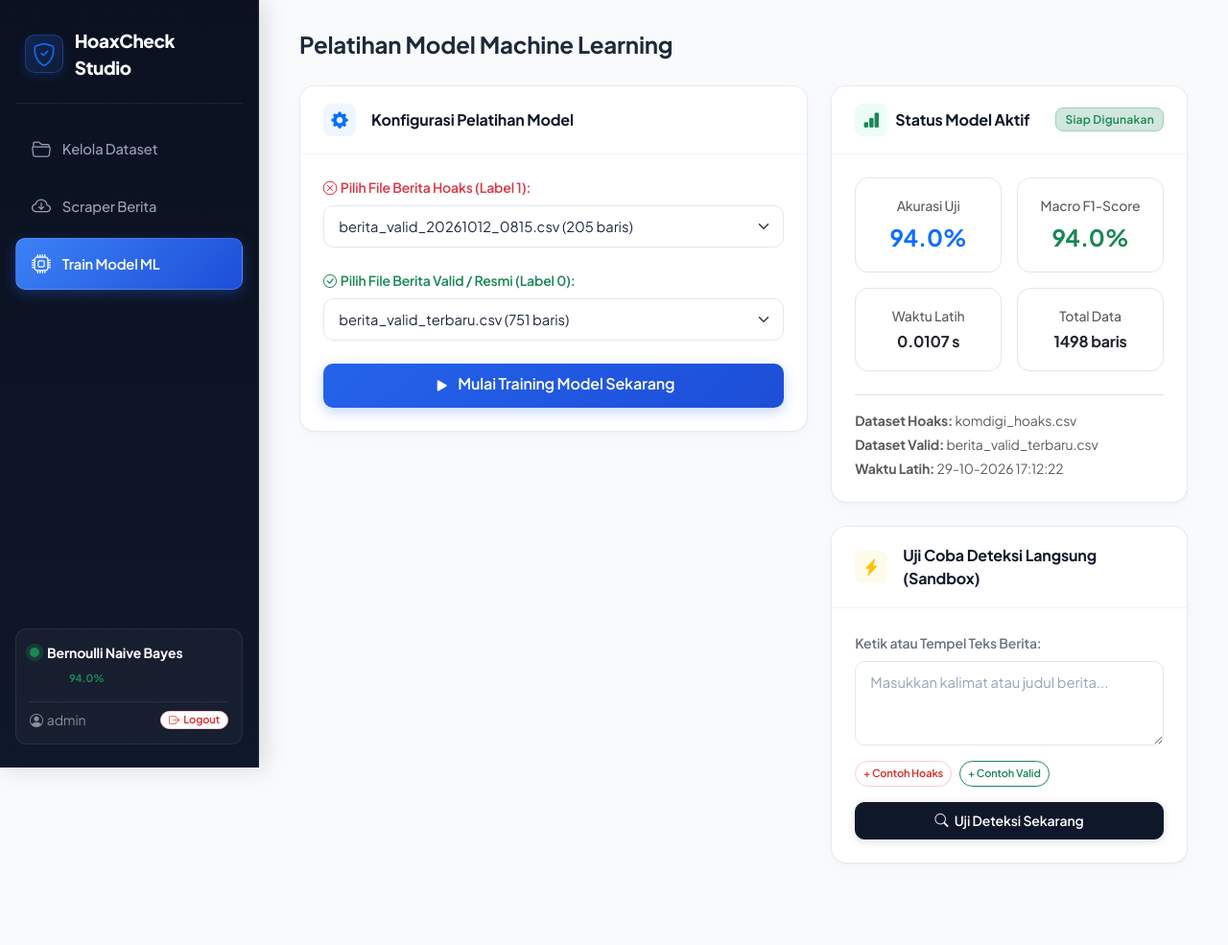
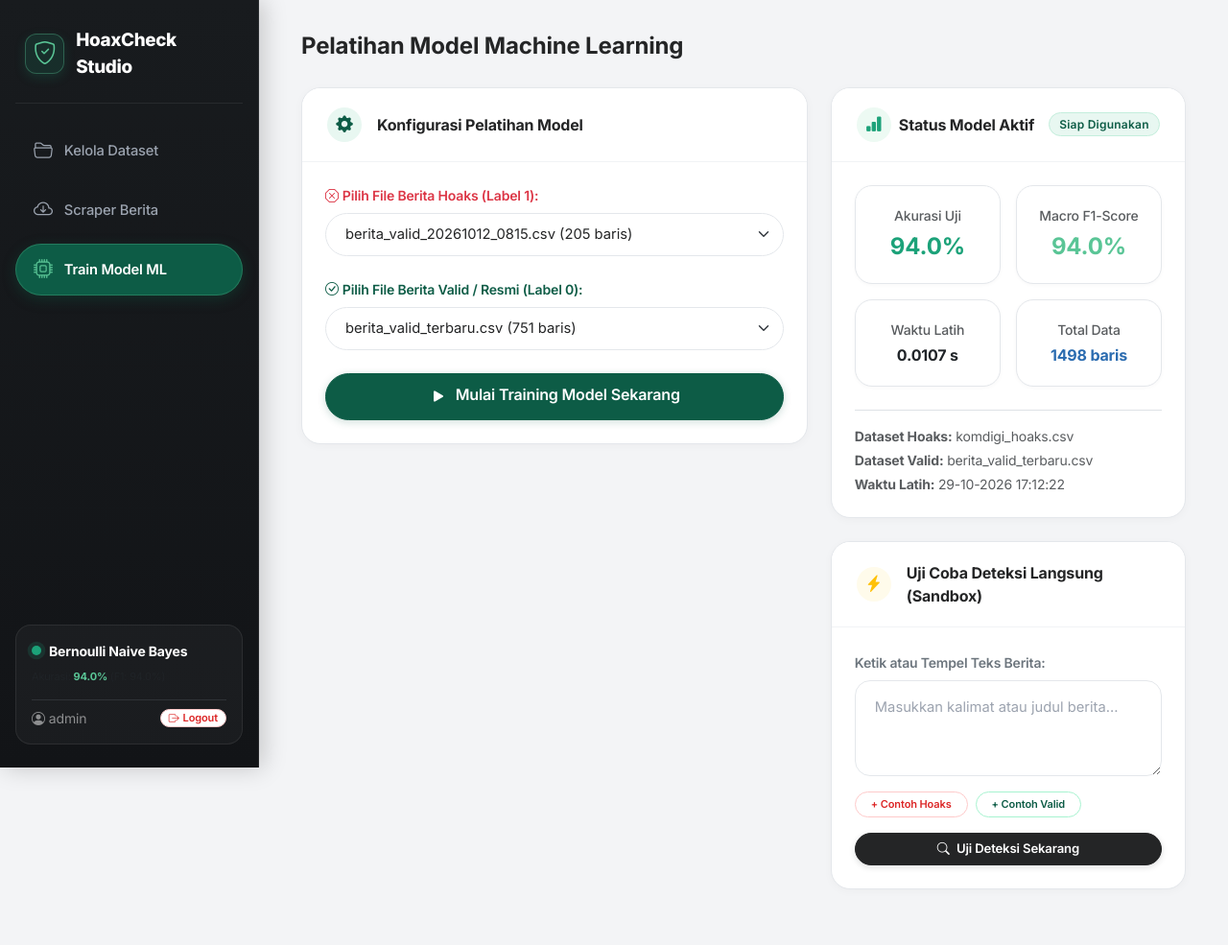
Before and after one commit to M-Aqilaz/HoaxCheckML, a Flask app: page /train in a window 1280 px wide. Shown: the whole page at 96% size. Before the commit the page ends 900 px from the top, so only its background shows below. Run offline with Flask 3, Linux system fonts and the light colour scheme; the visitor is signed in with stand-in values (Sample User, id 1).

Commit message:
style(design-system): apply new design system tokens (emerald/mint/neutral palette, Inter font, pill buttons, and rounded cards)

```diff
--- a/web/templates/base.html
+++ b/web/templates/base.html
@@ -4,22 +4,29 @@
     <meta charset="UTF-8">
     <meta name="viewport" content="width=device-width, initial-scale=1.0">
     <title>{% block title %}HoaxCheck Studio{% endblock %}</title>
-    <!-- Google Fonts -->
+    <!-- Google Fonts: Inter -->
     <link rel="preconnect" href="https://fonts.googleapis.com">
     <link rel="preconnect" href="https://fonts.gstatic.com" crossorigin>
-    <link href="https://fonts.googleapis.com/css2?family=Plus+Jakarta+Sans:wght@400;500;600;700;800&display=swap" rel="stylesheet">
+    <link href="https://fonts.googleapis.com/css2?family=Inter:wght@400;500;600;700;800&display=swap" rel="stylesheet">
     <!-- Bootstrap & Icons -->
     <link href="https://cdn.jsdelivr.net/npm/bootstrap@5.3.3/dist/css/bootstrap.min.css" rel="stylesheet">
     <link rel="stylesheet" href="https://cdn.jsdelivr.net/npm/bootstrap-icons@1.11.3/font/bootstrap-icons.min.css">
     <style>
         :root {
             --sidebar-width: 270px;
-            --sidebar-bg: #0b1120;
-            --sidebar-hover: rgba(255, 255, 255, 0.06);
+            --sidebar-bg: #181b1e;
+            --sidebar-hover: rgba(255, 255, 255, 0.07);
             --sidebar-border: rgba(255, 255, 255, 0.08);
-            --primary-color: #2563eb;
-            --primary-gradient: linear-gradient(135deg, #3b82f6 0%, #1d4ed8 100%);
-            --body-bg: #f8fafc;
+
+            /* Design System Tokens */
+            --primary: #1ca279;
+            --primary-dark: #0d5c46;
+            --secondary: #5ac596;
+            --tertiary: #70b2e6;
+            --neutral: #242526;
+            --neutral-light: #f3f4f6;
+            --neutral-border: #e4e7eb;
+            --body-bg: #f3f4f6;
         }
 
         * {
@@ -28,9 +35,9 @@
 
         body {
             background-color: var(--body-bg);
-            font-family: 'Plus Jakarta Sans', -apple-system, BlinkMacSystemFont, "Segoe UI", Roboto, sans-serif;
-            color: #1e293b;
-            letter-spacing: -0.01em;
+            font-family: 'Inter', -apple-system, BlinkMacSystemFont, "Segoe UI", Roboto, sans-serif;
+            color: var(--neutral);
+            letter-spacing: -0.011em;
             overflow-x: hidden;
         }
 
@@ -41,14 +48,14 @@
             position: fixed;
             top: 0;
             left: 0;
-            background: linear-gradient(180deg, #0b1120 0%, #0f172a 100%);
+            background: linear-gradient(180deg, #181b1e 0%, #121417 100%);
             border-right: 1px solid var(--sidebar-border);
-            color: #94a3b8;
+            color: #9ba3af;
             padding: 24px 16px;
             display: flex;
             flex-direction: column;
             z-index: 1040;
-            box-shadow: 4px 0 24px rgba(0, 0, 0, 0.15);
+            box-shadow: 4px 0 24px rgba(0, 0, 0, 0.2);
             transition: transform 0.3s cubic-bezier(0.4, 0, 0.2, 1);
         }
 
@@ -58,7 +65,7 @@
             color: #ffffff;
             padding: 4px 10px 22px 10px;
             border-bottom: 1px solid rgba(255, 255, 255, 0.07);
-            margin-bottom: 20px;
+            margin-bottom: 22px;
             display: flex;
             align-items: center;
             gap: 12px;
@@ -66,82 +73,84 @@
         }
 
         .brand-icon-wrapper {
-            width: 40px;
-            height: 40px;
-            background: linear-gradient(135deg, rgba(37, 99, 235, 0.25) 0%, rgba(59, 130, 246, 0.1) 100%);
-            border: 1px solid rgba(59, 130, 246, 0.3);
-            border-radius: 10px;
+            width: 42px;
+            height: 42px;
+            background: rgba(28, 162, 121, 0.15);
+            border: 1.5px solid rgba(90, 197, 150, 0.35);
+            border-radius: 12px;
             display: flex;
             align-items: center;
             justify-content: center;
-            box-shadow: 0 4px 12px rgba(37, 99, 235, 0.2);
+            color: var(--secondary);
+            box-shadow: 0 4px 12px rgba(28, 162, 121, 0.18);
         }
 
         .nav-item-custom {
             display: flex;
             align-items: center;
             gap: 12px;
-            padding: 11px 16px;
-            color: #94a3b8;
-            border-radius: 10px;
+            padding: 11px 18px;
+            color: #9ba3af;
+            border-radius: 9999px; /* Design system pill shape */
             text-decoration: none;
             font-size: 0.92rem;
             font-weight: 500;
-            margin-bottom: 6px;
+            margin-bottom: 8px;
             transition: all 0.2s cubic-bezier(0.4, 0, 0.2, 1);
             border: 1px solid transparent;
         }
 
         .nav-item-custom:hover {
             background-color: var(--sidebar-hover);
-            color: #f1f5f9;
+            color: #ffffff;
             transform: translateX(3px);
         }
 
         .nav-item-custom.active {
-            background: var(--primary-gradient);
+            background: var(--primary-dark);
             color: #ffffff;
             font-weight: 600;
-            border: 1px solid rgba(255, 255, 255, 0.15);
-            box-shadow: 0 4px 14px rgba(37, 99, 235, 0.35);
+            border: 1px solid rgba(90, 197, 150, 0.3);
+            box-shadow: 0 4px 14px rgba(13, 92, 70, 0.35);
         }
 
         .nav-item-custom.active i {
-            color: #ffffff !important;
+            color: var(--secondary) !important;
         }
 
         /* MODEL STATUS & FOOTER CARD */
         .sidebar-footer-card {
             background: rgba(255, 255, 255, 0.035);
             border: 1px solid rgba(255, 255, 255, 0.08);
-            border-radius: 12px;
-            padding: 14px;
+            border-radius: 16px;
+            padding: 16px;
             margin-top: auto;
         }
 
         @keyframes pulse-emerald {
-            0% { box-shadow: 0 0 0 0 rgba(34, 197, 94, 0.6); }
-            70% { box-shadow: 0 0 0 6px rgba(34, 197, 94, 0); }
-            100% { box-shadow: 0 0 0 0 rgba(34, 197, 94, 0); }
+            0% { box-shadow: 0 0 0 0 rgba(28, 162, 121, 0.6); }
+            70% { box-shadow: 0 0 0 6px rgba(28, 162, 121, 0); }
+            100% { box-shadow: 0 0 0 0 rgba(28, 162, 121, 0); }
         }
 
         .pulse-active-dot {
             animation: pulse-emerald 2s infinite;
+            background-color: var(--primary) !important;
         }
 
         /* MAIN CONTENT LAYOUT */
         .main-content {
             margin-left: var(--sidebar-width);
-            padding: 32px 42px;
+            padding: 34px 44px;
             min-height: 100vh;
-            background: #f8fafc;
+            background: var(--body-bg);
             transition: margin-left 0.3s ease;
         }
 
         /* MOBILE HEADER */
         .mobile-header {
             display: none;
-            background: #0b1120;
+            background: #181b1e;
             padding: 14px 20px;
             align-items: center;
             justify-content: space-between;
@@ -158,7 +167,7 @@
             left: 0;
             right: 0;
             bottom: 0;
-            background: rgba(15, 23, 42, 0.6);
+            background: rgba(36, 37, 38, 0.6);
             backdrop-filter: blur(4px);
             z-index: 1035;
         }
@@ -166,33 +175,34 @@
         /* CLEAN CARDS */
         .card-clean {
             background: #ffffff;
-            border: 1px solid rgba(226, 232, 240, 0.85);
-            border-radius: 16px;
-            box-shadow: 0 1px 3px rgba(0, 0, 0, 0.03), 0 6px 16px rgba(0, 0, 0, 0.02);
+            border: 1px solid var(--neutral-border);
+            border-radius: 20px; /* Design system rounded card */
+            box-shadow: 0 2px 10px rgba(36, 37, 38, 0.03);
             margin-bottom: 24px;
             overflow: hidden;
             transition: box-shadow 0.2s ease, transform 0.2s ease;
         }
 
         .card-clean:hover {
-            box-shadow: 0 4px 20px rgba(0, 0, 0, 0.05);
+            box-shadow: 0 6px 20px rgba(36, 37, 38, 0.05);
         }
 
         .card-header-clean {
             background: #ffffff;
-            border-bottom: 1px solid #f1f5f9;
-            padding: 18px 24px;
+            border-bottom: 1px solid #f1f3f5;
+            padding: 20px 26px;
             font-weight: 700;
             font-size: 1rem;
-            color: #0f172a;
+            color: var(--neutral);
             display: flex;
             align-items: center;
         }
 
+        /* ICON BADGES */
         .icon-badge {
-            width: 34px;
-            height: 34px;
-            border-radius: 8px;
+            width: 36px;
+            height: 36px;
+            border-radius: 50%; /* Design system circular icon */
             display: inline-flex;
             align-items: center;
             justify-content: center;
@@ -201,13 +211,18 @@
         }
 
         .icon-badge-primary {
-            background: #eff6ff;
-            color: #2563eb;
+            background: #e8f7f1;
+            color: var(--primary-dark);
         }
 
-        .icon-badge-success {
-            background: #ecfdf5;
-            color: #059669;
+        .icon-badge-secondary {
+            background: #edfaf3;
+            color: var(--primary);
+        }
+
+        .icon-badge-tertiary {
+            background: #ebf5fd;
+            color: #2b6cb0;
         }
 
         .icon-badge-warning {
@@ -223,16 +238,16 @@
         /* STAT CARDS */
         .stat-card {
             background: #ffffff;
-            border: 1px solid #e2e8f0;
-            border-radius: 14px;
-            padding: 18px 16px;
-            box-shadow: 0 1px 3px rgba(0, 0, 0, 0.03);
+            border: 1px solid var(--neutral-border);
+            border-radius: 18px;
+            padding: 20px 16px;
+            box-shadow: 0 1px 4px rgba(36, 37, 38, 0.03);
             transition: all 0.2s cubic-bezier(0.4, 0, 0.2, 1);
         }
 
         .stat-card:hover {
             transform: translateY(-2px);
-            box-shadow: 0 8px 20px rgba(0, 0, 0, 0.06);
+            box-shadow: 0 8px 20px rgba(36, 37, 38, 0.06);
             border-color: #cbd5e1;
         }
 
@@ -248,17 +263,17 @@
             font-weight: 700;
             text-transform: uppercase;
             letter-spacing: 0.6px;
-            border-bottom: 1.5px solid #e2e8f0;
-            padding: 14px 16px;
+            border-bottom: 1.5px solid var(--neutral-border);
+            padding: 15px 18px;
             vertical-align: middle;
         }
 
         .table td {
             font-size: 0.88rem;
             vertical-align: middle;
-            padding: 15px 16px;
-            border-bottom: 1px solid #f1f5f9;
-            color: #334155;
+            padding: 16px 18px;
+            border-bottom: 1px solid #f1f3f5;
+            color: var(--neutral);
         }
 
         .table-hover tbody tr {
@@ -271,43 +286,56 @@
 
         /* FORM CONTROLS */
         .form-control, .form-select {
-            border-radius: 10px;
-            border: 1.5px solid #e2e8f0;
-            padding: 0.625rem 0.95rem;
+            border-radius: 9999px; /* Design system pill shape for inputs */
+            border: 1.5px solid var(--neutral-border);
+            padding: 0.65rem 1.25rem;
             font-size: 0.92rem;
-            color: #1e293b;
+            color: var(--neutral);
             background-color: #ffffff;
             transition: all 0.2s ease;
         }
 
+        textarea.form-control {
+            border-radius: 16px !important;
+            padding: 1rem 1.25rem;
+        }
+
         .form-control:focus, .form-select:focus {
-            border-color: #3b82f6;
-            box-shadow: 0 0 0 4px rgba(59, 130, 246, 0.12);
+            border-color: var(--primary);
+            box-shadow: 0 0 0 4px rgba(28, 162, 121, 0.15);
             outline: none;
         }
 
         .form-control::placeholder {
-            color: #94a3b8;
+            color: #9ca3af;
         }
 
-        /* BUTTONS */
+        /* BUTTONS (Design System: Pill Buttons) */
         .btn {
-            border-radius: 10px;
+            border-radius: 9999px; /* Pill */
             font-weight: 600;
             transition: all 0.2s cubic-bezier(0.4, 0, 0.2, 1);
             letter-spacing: -0.01em;
+            padding: 0.55rem 1.25rem;
         }
 
+        .btn-sm {
+            padding: 0.4rem 0.9rem;
+            font-size: 0.82rem;
+        }
+
+        /* Primary Button: Dark Teal from Design System */
         .btn-primary {
-            background: linear-gradient(135deg, #2563eb 0%, #1d4ed8 100%);
-            border: none;
-            box-shadow: 0 4px 14px rgba(37, 99, 235, 0.28);
+            background-color: var(--primary-dark);
+            border: 1px solid var(--primary-dark);
+            box-shadow: 0 2px 8px rgba(13, 92, 70, 0.2);
             color: #ffffff;
         }
 
         .btn-primary:hover {
-            background: linear-gradient(135deg, #1d4ed8 0%, #1e40af 100%);
-            box-shadow: 0 6px 18px rgba(37, 99, 235, 0.38);
+            background-color: #094736;
+            border-color: #094736;
+            box-shadow: 0 4px 14px rgba(13, 92, 70, 0.32);
             transform: translateY(-1px);
             color: #ffffff;
         }
@@ -316,36 +344,38 @@
             transform: translateY(0);
         }
 
+        /* Secondary / Inverted Button: Neutral Dark Charcoal */
         .btn-dark {
-            background: #0f172a;
-            border: 1px solid #0f172a;
-            box-shadow: 0 2px 8px rgba(15, 23, 42, 0.15);
+            background-color: var(--neutral);
+            border: 1px solid var(--neutral);
+            box-shadow: 0 2px 6px rgba(36, 37, 38, 0.15);
             color: #ffffff;
         }
 
         .btn-dark:hover {
-            background: #1e293b;
-            border-color: #1e293b;
+            background-color: #18191a;
+            border-color: #18191a;
             transform: translateY(-1px);
             color: #ffffff;
         }
 
+        /* Outlined Button */
         .btn-outline-secondary {
-            border-color: #e2e8f0;
-            color: #475569;
+            border: 1.5px solid var(--neutral-border);
+            color: var(--neutral);
             background: #ffffff;
         }
 
         .btn-outline-secondary:hover {
-            background-color: #f8fafc;
+            background-color: #f3f4f6;
             border-color: #cbd5e1;
-            color: #1e293b;
+            color: var(--neutral);
         }
 
         .btn-outline-danger {
-            border-color: #fecaca;
+            border: 1.5px solid #fecaca;
             color: #dc2626;
-            background: #fff;
+            background: #ffffff;
         }
 
         .btn-outline-danger:hover {
@@ -354,20 +384,44 @@
             color: #b91c1c;
         }
 
+        .btn-outline-success {
+            border: 1.5px solid #a7f3d0;
+            color: var(--primary-dark);
+            background: #ffffff;
+        }
+
+        .btn-outline-success:hover {
+            background-color: #e8f7f1;
+            border-color: #6ee7b7;
+            color: #064e3b;
+        }
+
         /* BADGES */
         .badge {
             font-weight: 600;
             letter-spacing: 0.02em;
-            padding: 0.45em 0.75em;
-            border-radius: 8px;
+            padding: 0.45em 0.85em;
+            border-radius: 9999px; /* Pill badge */
+        }
+
+        .badge-primary-pill {
+            background-color: #e8f7f1;
+            color: var(--primary-dark);
+            border: 1px solid #c4eedc;
+        }
+
+        .badge-danger-pill {
+            background-color: #fef2f2;
+            color: #dc2626;
+            border: 1px solid #fecaca;
         }
 
         /* ALERTS */
         .alert-custom {
-            border-radius: 12px;
+            border-radius: 16px;
             border: 1px solid transparent;
-            padding: 14px 18px;
-            box-shadow: 0 2px 10px rgba(0, 0, 0, 0.04);
+            padding: 14px 20px;
+            box-shadow: 0 2px 10px rgba(36, 37, 38, 0.04);
             font-weight: 500;
             display: flex;
             align-items: center;
@@ -401,11 +455,11 @@
 <header class="mobile-header">
     <div class="d-flex align-items-center gap-2">
         <div class="brand-icon-wrapper" style="width: 32px; height: 32px;">
-            <i class="bi bi-shield-check text-primary fs-5"></i>
+            <i class="bi bi-shield-check fs-5"></i>
         </div>
         <span class="fw-bold text-white fs-6">HoaxCheck Studio</span>
     </div>
-    <button class="btn btn-dark btn-sm text-white" type="button" id="sidebarToggle" aria-label="Toggle Sidebar">
+    <button class="btn btn-dark btn-sm text-white rounded-pill px-3" type="button" id="sidebarToggle" aria-label="Toggle Sidebar">
         <i class="bi bi-list fs-5"></i>
     </button>
 </header>
@@ -416,7 +470,7 @@
 <aside class="sidebar" id="sidebar">
     <div class="sidebar-brand">
         <div class="brand-icon-wrapper">
-            <i class="bi bi-shield-check text-primary fs-4"></i>
+            <i class="bi bi-shield-check fs-4"></i>
         </div>
         <span>HoaxCheck Studio</span>
     </div>
@@ -440,7 +494,7 @@
     <div class="sidebar-footer-card text-muted small">
         <div class="d-flex align-items-center gap-2 mb-2">
             {% if model_info %}
-                <div class="bg-success rounded-circle pulse-active-dot" style="width: 10px; height: 10px;"></div>
+                <div class="rounded-circle pulse-active-dot" style="width: 10px; height: 10px;"></div>
                 <strong class="text-white">{{ model_info.algorithm }}</strong>
             {% else %}
                 <div class="bg-secondary rounded-circle" style="width: 10px; height: 10px;"></div>
@@ -449,7 +503,7 @@
         </div>
         <div class="mb-3" style="font-size: 11px;">
             {% if model_info %}
-                Akurasi: <span class="text-success fw-bold">{{ model_info.accuracy }}%</span> (F1: {{ model_info.f1_score }}%)
+                Akurasi: <span class="fw-bold" style="color: var(--secondary);">{{ model_info.accuracy }}%</span> (F1: {{ model_info.f1_score }}%)
             {% else %}
                 Buka menu <strong>Train Model ML</strong> untuk mulai
             {% endif %}
--- a/web/templates/train.html
+++ b/web/templates/train.html
@@ -15,7 +15,7 @@
         <div class="card-clean">
             <div class="card-header-clean d-flex align-items-center gap-2">
                 <div class="icon-badge icon-badge-primary me-2">
-                    <i class="bi bi-gear-fill text-primary"></i>
+                    <i class="bi bi-gear-fill"></i>
                 </div>
                 <span>Konfigurasi Pelatihan Model</span>
             </div>
@@ -25,7 +25,7 @@
                         <label class="form-label small fw-semibold text-danger d-flex align-items-center gap-1">
                             <i class="bi bi-x-octagon"></i>Pilih File Berita Hoaks (Label 1):
                         </label>
-                        <select name="hoax_file" class="form-select" required>
+                        <select name="hoax_file" class="form-select rounded-pill" required>
                             {% for f in files %}
                                 <option value="{{ f.name }}" {% if 'komdigi' in f.name or 'hoak' in f.name %}selected{% endif %}>
                                     {{ f.name }} ({{ f.rows }} baris)
@@ -35,10 +35,10 @@
                     </div>
 
                     <div class="mb-4">
-                        <label class="form-label small fw-semibold text-success d-flex align-items-center gap-1">
+                        <label class="form-label small fw-semibold d-flex align-items-center gap-1" style="color: var(--primary-dark);">
                             <i class="bi bi-check-circle"></i>Pilih File Berita Valid / Resmi (Label 0):
                         </label>
-                        <select name="valid_file" class="form-select" required>
+                        <select name="valid_file" class="form-select rounded-pill" required>
                             {% for f in files %}
                                 <option value="{{ f.name }}" {% if 'terbaru' in f.name or 'valid' in f.name %}selected{% endif %}>
                                     {{ f.name }} ({{ f.rows }} baris)
@@ -47,7 +47,7 @@
                         </select>
                     </div>
 
-                    <button type="submit" class="btn btn-primary px-4 py-2 fw-semibold w-100">
+                    <button type="submit" class="btn btn-primary px-4 py-2.5 fw-semibold w-100 rounded-pill">
                         <i class="bi bi-play-fill fs-5 align-middle me-1"></i> Mulai Training Model Sekarang
                     </button>
                 </form>
@@ -60,15 +60,15 @@
         <div class="card-clean mb-4">
             <div class="card-header-clean d-flex align-items-center justify-content-between">
                 <div class="d-flex align-items-center">
-                    <div class="icon-badge icon-badge-success me-2">
-                        <i class="bi bi-bar-chart-fill text-success"></i>
+                    <div class="icon-badge icon-badge-secondary me-2">
+                        <i class="bi bi-bar-chart-fill"></i>
                     </div>
                     <span>Status Model Aktif</span>
                 </div>
                 {% if model_info %}
-                    <span class="badge bg-success-subtle text-success border border-success-subtle">Siap Digunakan</span>
+                    <span class="badge badge-primary-pill">Siap Digunakan</span>
                 {% else %}
-                    <span class="badge bg-secondary-subtle text-secondary border border-secondary-subtle">Belum Dilatih</span>
+                    <span class="badge bg-secondary-subtle text-secondary border border-secondary-subtle rounded-pill">Belum Dilatih</span>
                 {% endif %}
             </div>
             <div class="card-body p-4">
@@ -77,13 +77,13 @@
                         <div class="col-6">
                             <div class="stat-card text-center">
                                 <div class="text-muted small fw-medium mb-1">Akurasi Uji</div>
-                                <div class="fs-4 fw-bold text-primary">{{ model_info.accuracy }}%</div>
+                                <div class="fs-4 fw-bold" style="color: var(--primary);">{{ model_info.accuracy }}%</div>
                             </div>
                         </div>
                         <div class="col-6">
                             <div class="stat-card text-center">
                                 <div class="text-muted small fw-medium mb-1">Macro F1-Score</div>
-                                <div class="fs-4 fw-bold text-success">{{ model_info.f1_score }}%</div>
+                                <div class="fs-4 fw-bold" style="color: var(--secondary);">{{ model_info.f1_score }}%</div>
                             </div>
                         </div>
                         <div class="col-6">
@@ -95,7 +95,7 @@
                         <div class="col-6">
                             <div class="stat-card text-center">
                                 <div class="text-muted small fw-medium mb-1">Total Data</div>
-                                <div class="fs-6 fw-bold text-dark">{{ model_info.total_samples }} baris</div>
+                                <div class="fs-6 fw-bold" style="color: #2b6cb0;">{{ model_info.total_samples }} baris</div>
                             </div>
                         </div>
                     </div>
@@ -125,17 +125,17 @@
                 <form action="/predict" method="POST">
                     <div class="mb-3">
                         <label class="form-label small fw-semibold text-secondary">Ketik atau Tempel Teks Berita:</label>
-                        <textarea id="sample-text" name="text" class="form-control form-control-sm" rows="3" placeholder="Masukkan kalimat atau judul berita..." required></textarea>
+                        <textarea id="sample-text" name="text" class="form-control" rows="3" placeholder="Masukkan kalimat atau judul berita..." required></textarea>
                     </div>
                     <div class="d-flex gap-2 mb-3">
-                        <button type="button" class="btn btn-outline-danger btn-sm py-1 px-2.5 rounded-pill" style="font-size: 11px;" onclick="fillSampleHoax()">
+                        <button type="button" class="btn btn-outline-danger btn-sm py-1 px-3 rounded-pill" style="font-size: 11px;" onclick="fillSampleHoax()">
                             + Contoh Hoaks
                         </button>
-                        <button type="button" class="btn btn-outline-success btn-sm py-1 px-2.5 rounded-pill" style="font-size: 11px;" onclick="fillSampleValid()">
+                        <button type="button" class="btn btn-outline-success btn-sm py-1 px-3 rounded-pill" style="font-size: 11px;" onclick="fillSampleValid()">
                             + Contoh Valid
                         </button>
                     </div>
-                    <button type="submit" class="btn btn-dark btn-sm w-100 fw-semibold py-2">
+                    <button type="submit" class="btn btn-dark btn-sm w-100 fw-semibold py-2.5 rounded-pill">
                         <i class="bi bi-search me-1"></i> Uji Deteksi Sekarang
                     </button>
                 </form>
```
Also changed, not shown: web/templates/dataset.html (+11 -11 lines), web/templates/login.html (+61 -48 lines), web/templates/preview.html (+57 -32 lines), web/templates/scraper.html (+4 -4 lines), web/assets/img/logo.png (added).
